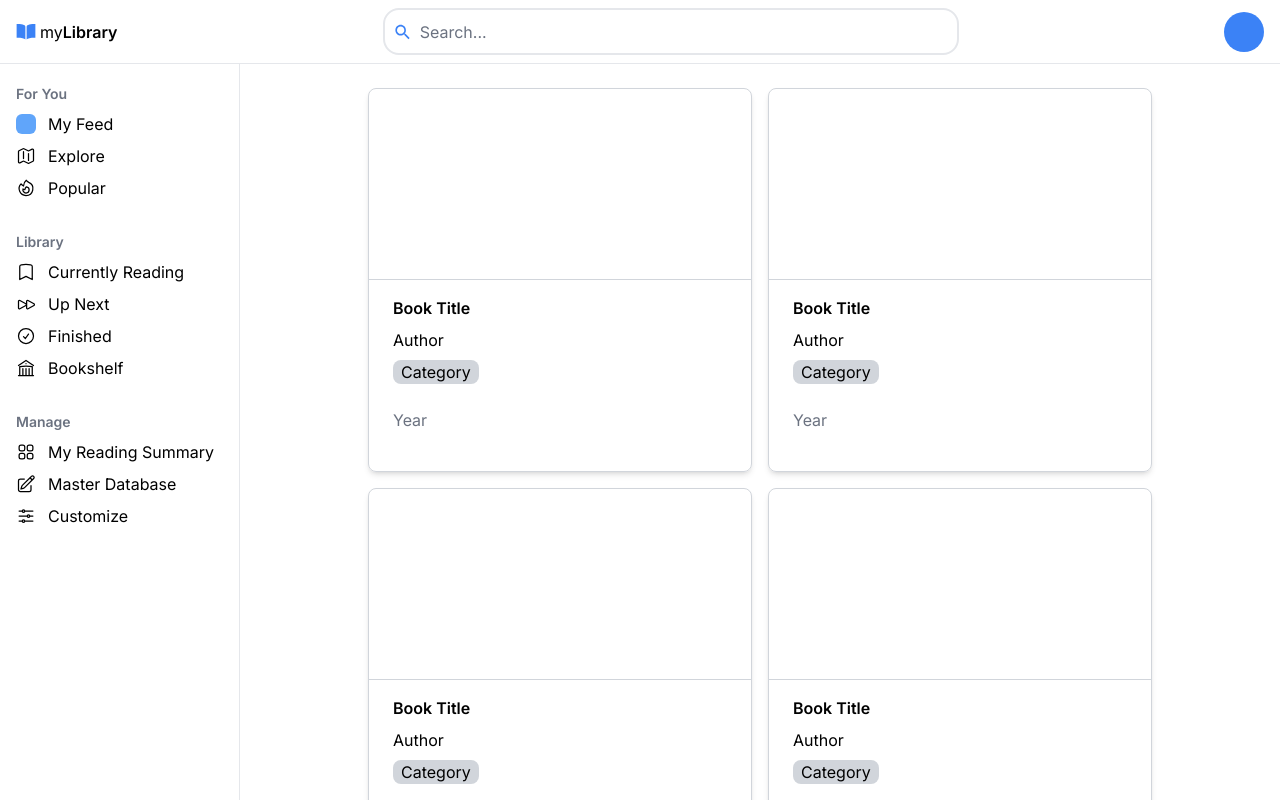
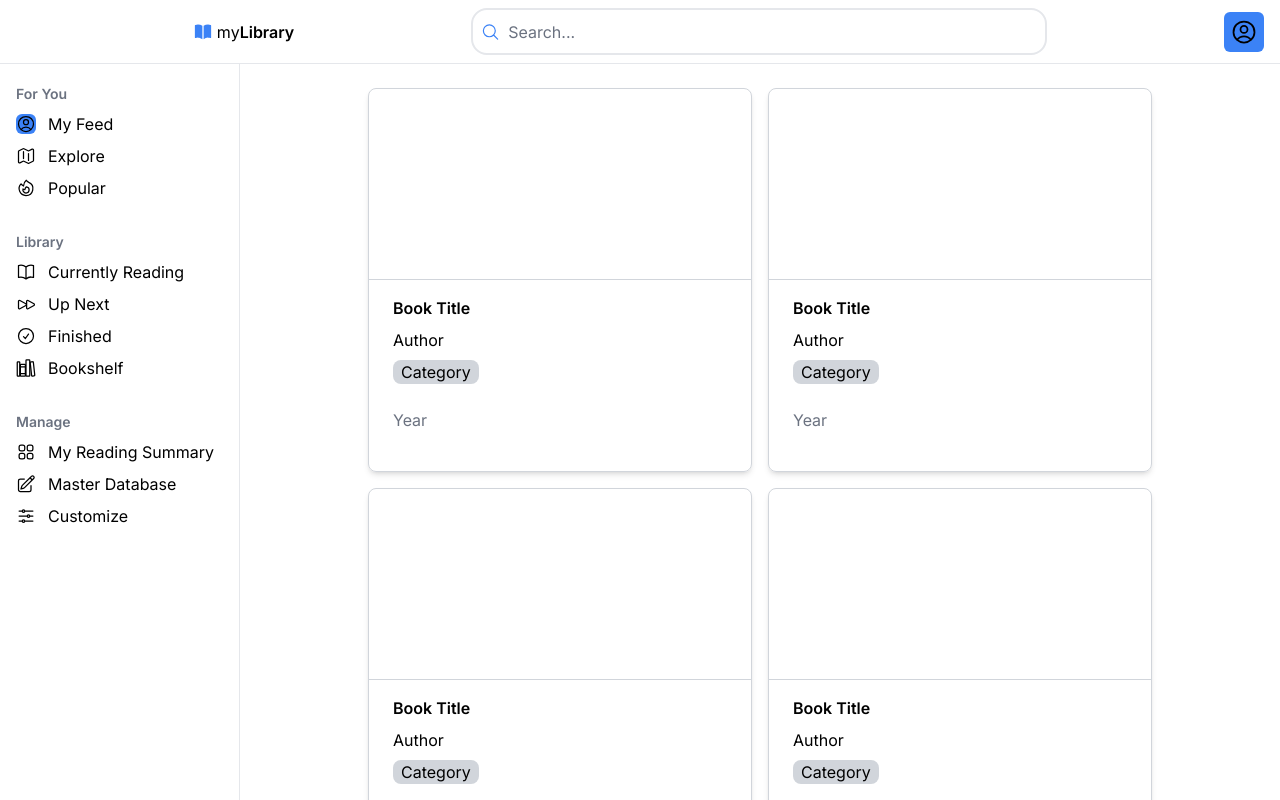
Before and after one commit to yhajiali/mylibrary, a Next.js app: page / in a window 1280 px wide. Shown: the top 800 px of the page. Built offline with nearby package versions, Linux system fonts and the light colour scheme.

Commit message:
move header to page route, update icons, create profile pic ui component

```diff
--- a/app/components/MainNav.tsx
+++ b/app/components/MainNav.tsx
@@ -1,18 +1,21 @@
+"use client";
 import React from "react";
 import Logo from "./ui/Logo";
 // Icons
-import { IoMenuOutline } from "react-icons/io5";
-import { IoMdSearch } from "react-icons/io";
+import { MagnifyingGlassIcon, Bars3Icon } from "@heroicons/react/24/outline";
+import ProfilePic from "./ui/ProfilePic";
 
-export const MainNav = () => {
+export const MainNav = ({ openSideNav, setSideNav }) => {
   return (
-    <header className="sticky top-0 w-full bg-white px-4 py-2 h-16 flex gap-12 justify-between items-center border-b">
-      <IoMenuOutline className="size-7 lg:hidden" />
+    <div className="w-full h-16 px-4 py-2 flex justify-between items-center border-b bg-white">
+      <button onClick={() => setSideNav(!openSideNav)}>
+        <Bars3Icon className="size-7 lg:hidden" />
+      </button>
       <Logo />
 
       {/* Search bar */}
       <nav className="hidden lg:flex gap-2 items-center px-2 border-2 rounded-2xl w-8/12 max-w-xl h-full">
-        <IoMdSearch className="size-5 text-blue-500" />
+        <MagnifyingGlassIcon className="size-5 text-blue-500" />
 
         <input
           type="text"
@@ -24,7 +27,9 @@ export const MainNav = () => {
       </nav>
 
       {/* Profile dropdown */}
-      <div className="rounded-full bg-blue-500 p-5"></div>
-    </header>
+      <div className="size-10 cursor-pointer">
+        <ProfilePic />
+      </div>
+    </div>
   );
 };
--- a/app/components/SideNav.tsx
+++ b/app/components/SideNav.tsx
@@ -1,22 +1,28 @@
+"use client";
+
 import React from "react";
 import Link from "next/link";
+import ProfilePic from "./ui/ProfilePic";
+// Icons
 import {
   MapIcon,
   FireIcon,
   ForwardIcon,
-  BookmarkIcon,
   CheckCircleIcon,
-  BuildingLibraryIcon,
-  PencilIcon,
   PencilSquareIcon,
-  CogIcon,
   AdjustmentsHorizontalIcon,
   Squares2X2Icon,
+  BookOpenIcon,
 } from "@heroicons/react/24/outline";
+import { IoLibraryOutline } from "react-icons/io5";
 
-export const SideNav = () => {
+export const SideNav = ({ openSideNav }: Boolean) => {
   return (
-    <aside className="-translate-x-full transition-transform duration-300 lg:translate-x-0 flex-col justify-between fixed w-60 h-screen border-r">
+    <aside
+      className={`${
+        !openSideNav && "-translate-x-full"
+      } transition-transform duration-300 lg:translate-x-0 flex-col justify-between fixed w-60 h-screen border-r  bg-white`}
+    >
       <nav className="flex flex-col gap-4 h-full py-4">
         <ul className="flex flex-col mb-2">
           <li className="px-4 py-1 font-semibold text-sm text-gray-500">
@@ -24,7 +30,9 @@ export const SideNav = () => {
           </li>
           <li className="px-4 py-1 hover:bg-gray-200">
             <Link href={"/"} className="flex gap-3 items-center">
-              <span className="size-5  bg-blue-400 rounded-md"></span>
+              <span className="size-5">
+                <ProfilePic />
+              </span>
               <span>My Feed</span>
             </Link>
           </li>
@@ -52,7 +60,7 @@ export const SideNav = () => {
           <li className="px-4 py-1 hover:bg-gray-200">
             <Link href={"/"} className="flex gap-3 items-center">
               <span>
-                <BookmarkIcon className="size-5" />
+                <BookOpenIcon className="size-5" />
               </span>
               <span>Currently Reading</span>
             </Link>
@@ -76,7 +84,7 @@ export const SideNav = () => {
           <li className="px-4 py-1 hover:bg-gray-200">
             <Link href={"/"} className="flex gap-3 items-center">
               <span>
-                <BuildingLibraryIcon className="size-5" />
+                <IoLibraryOutline className="size-5" />
               </span>
               <span>Bookshelf</span>
             </Link>
--- a/app/components/ui/Logo.tsx
+++ b/app/components/ui/Logo.tsx
@@ -1,11 +1,11 @@
 import Link from "next/link";
 import React from "react";
-import { IoBookSharp } from "react-icons/io5";
+import { BookOpenIcon } from "@heroicons/react/24/solid";
 
 const Logo = () => {
   return (
     <Link href="/" className="flex items-center gap-1">
-      <IoBookSharp className="size-5 text-blue-500" />
+      <BookOpenIcon className="size-5 text-blue-500" />
       <h3>
         my<span className="font-semibold">Library</span>
       </h3>
--- /dev/null
+++ b/app/components/ui/ProfilePic.tsx
@@ -0,0 +1,14 @@
+import React from "react";
+import { UserCircleIcon } from "@heroicons/react/24/outline";
+
+const ProfilePic = () => {
+  return (
+    <div
+      className={`rounded-md bg-blue-500 size-full flex items-center justify-center`}
+    >
+      <UserCircleIcon className="size-7" />
+    </div>
+  );
+};
+
+export default ProfilePic;
--- a/app/layout.tsx
+++ b/app/layout.tsx
@@ -1,8 +1,6 @@
 import "./globals.css";
 import type { Metadata } from "next";
 import { Inter } from "next/font/google";
-import { SideNav } from "./components/SideNav";
-import { MainNav } from "./components/MainNav";
 
 const inter = Inter({ subsets: ["latin"] });
 
@@ -18,11 +16,7 @@ export default function RootLayout({
 }) {
   return (
     <html lang="en">
-      <body className={inter.className}>
-        <MainNav />
-        <SideNav />
-        <main className="h-screen w-full lg:pl-60">{children}</main>
-      </body>
+      <body className={inter.className}>{children}</body>
     </html>
   );
 }
--- a/app/page.tsx
+++ b/app/page.tsx
@@ -1,14 +1,26 @@
+"use client";
+
 import BookCard from "./components/ui/BookCard";
+import { SideNav } from "./components/SideNav";
+import { MainNav } from "./components/MainNav";
+import { useState } from "react";
 
 export default function Home() {
+  const [openSideNav, setSideNav] = useState<Boolean>(false);
   return (
-    <section className="my-4 w-full flex justify-center flex-wrap overflow-hidden">
+    <>
+      <header className="sticky top-0 z-10 w-full">
+        <MainNav openSideNav={openSideNav} setSideNav={setSideNav} />
+        <SideNav openSideNav={openSideNav} />
+      </header>
+      <main className="lg:pl-60 my-4 flex justify-center flex-wrap">
         <BookCard />
         <BookCard />
         <BookCard />
         <BookCard />
         <BookCard />
         <BookCard />
-    </section>
+      </main>
+    </>
   );
 }
```
Lines whose indentation alone changed are shown as unchanged.
